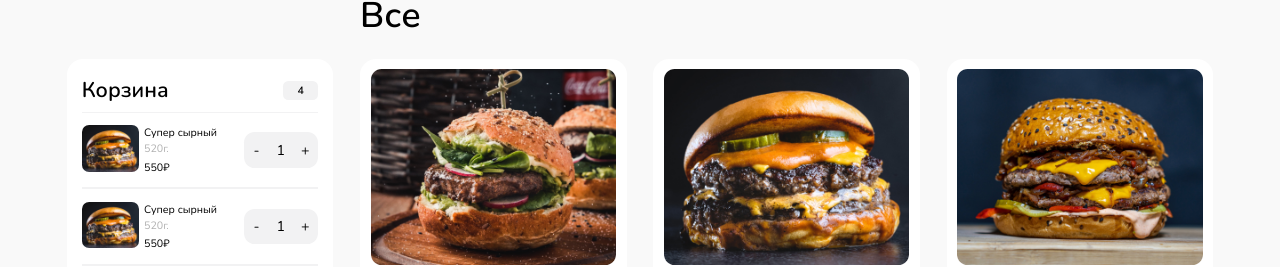
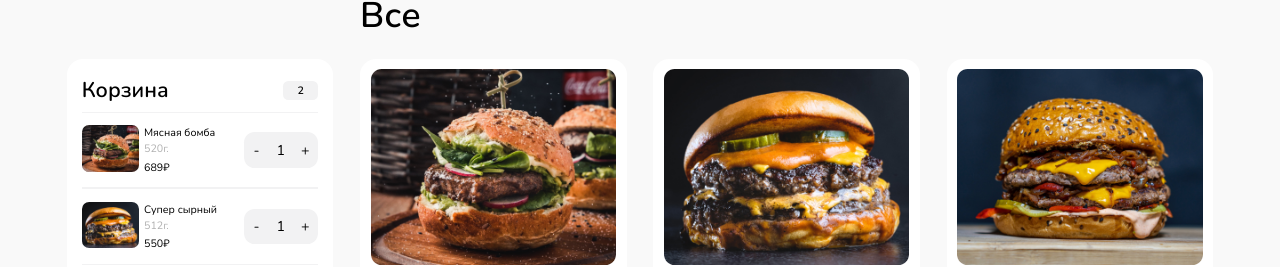
Before and after one commit to anyabravich/youmeal, a React (Vite) app: page / in a window 1280 px wide. Shown: the part 535-802 px from the top of the page. Built offline with nearby package versions, Linux system fonts and the light colour scheme.

Commit message:
Upd. basket

```diff
--- a/src/components/Basket.tsx
+++ b/src/components/Basket.tsx
@@ -3,17 +3,28 @@ import { rem } from "polished";
 import { colors } from "../styles/theme";
 import BasketCard from "./BasketCard";
 import Button from "./Button";
+import { ICards } from "../types";
 
-const Basket = () => {
+const Basket = ({ cards }: ICards) => {
   return (
     <BasketContainer>
       <BasketTitle className="h3">
         <span>Корзина</span>
-        <BasketCount>4</BasketCount>
+        <BasketCount>{cards.length}</BasketCount>
       </BasketTitle>
-      <BasketCard />
-      <BasketCard />
-      <BasketCard />
+      {cards.length > 0 ? (
+        <>
+          {cards.map((card) => (
+            <div key={card.id}>
+              <BasketCard
+                title={card.title}
+                weight={card.weight}
+                image={card.image}
+                price={card.price}
+                id={card.id}
+              />
+            </div>
+          ))}
           <BasketTotal>
             <BasketTotalTitle>Итого</BasketTotalTitle>
             <BasketTotalPrice>1279₽</BasketTotalPrice>
@@ -23,6 +34,10 @@ const Basket = () => {
             <BasketDeliveryImage src="/images/delivery.svg" alt="Доставка" />
             <span>Бесплатная доставка</span>
           </BasketDelivery>
+        </>
+      ) : (
+        <p>Тут пока пусто :(</p>
+      )}
     </BasketContainer>
   );
 };
--- a/src/components/BasketCard.tsx
+++ b/src/components/BasketCard.tsx
@@ -2,20 +2,22 @@ import styled from "styled-components";
 import { rem } from "polished";
 import Quantity from "./Quantity";
 import { colors } from "../styles/theme";
+import { ICard } from "../types";
+import { formatWeight } from "../utils/formatWeight";
 
-const BasketCard = () => {
+const BasketCard = ({ title, weight, price, image }: ICard) => {
   return (
     <BasketCardContainer>
       <BasketCardImageContainer>
         <BasketCardImage
-          src="/images/basket/basket-card-1.jpg"
-          alt="Карточка корзины"
+          src={`/images/cards/${image}.jpg`}
+          alt="Картинка товара"
         />
       </BasketCardImageContainer>
       <BasketCardContent>
-        <BasketCardTitle>Супер сырный</BasketCardTitle>
-        <BasketCardWeight>520г.</BasketCardWeight>
-        <BasketCardPrice className="price">550₽</BasketCardPrice>
+        <BasketCardTitle>{title}</BasketCardTitle>
+        <BasketCardWeight>{formatWeight(weight)}</BasketCardWeight>
+        <BasketCardPrice className="price">{price}₽</BasketCardPrice>
       </BasketCardContent>
       <Quantity />
     </BasketCardContainer>
--- a/src/components/Cards.tsx
+++ b/src/components/Cards.tsx
@@ -3,59 +3,8 @@ import Card from "./Card";
 import { rem } from "polished";
 import { ICard, ICards } from "../types";
 
-const CardsData = [
-  {
-    id: 1,
-    image: "card-1",
-    price: 689,
-    title: "Мясная бомба",
-    weight: 520,
-    category: "Бургеры",
-  },
-  {
-    id: 2,
-    image: "card-2",
-    price: 550,
-    title: "Супер сырный",
-    weight: 512,
-    category: "Бургеры",
-  },
-  {
-    id: 3,
-    image: "card-3",
-    price: 639,
-    title: "Сытный",
-    weight: 580,
-    category: "Бургеры",
-  },
-  {
-    id: 4,
-    image: "card-4",
-    price: 480,
-    title: "Тяжелый удар",
-    weight: 470,
-    category: "Бургеры",
-  },
-  {
-    id: 5,
-    image: "card-5",
-    price: 450,
-    title: "Вечная классика",
-    weight: 450,
-    category: "Бургеры",
-  },
-  {
-    id: 6,
-    image: "card-6",
-    price: 560,
-    title: "Итальянский",
-    weight: 510,
-    category: "Закуски",
-  },
-];
-
-const Cards = ({ selectedLabel }: ICards) => {
-  const filteredCards = CardsData.filter(({ category }) =>
+const Cards = ({ selectedLabel, cards }: ICards) => {
+  const filteredCards = cards.filter(({ category }) =>
     selectedLabel ? category === selectedLabel : true
   );
 
--- a/src/components/Main.tsx
+++ b/src/components/Main.tsx
@@ -4,6 +4,61 @@ import Container from "./Container";
 import Basket from "./Basket";
 import Cards from "./Cards";
 import { useLabel } from "./LabelContext";
+import { ICard } from "../types";
+
+const data = [
+  {
+    id: 1,
+    image: "card-1",
+    price: 689,
+    title: "Мясная бомба",
+    weight: 520,
+    category: "Бургеры",
+  },
+  {
+    id: 2,
+    image: "card-2",
+    price: 550,
+    title: "Супер сырный",
+    weight: 512,
+    category: "Бургеры",
+  },
+  {
+    id: 3,
+    image: "card-3",
+    price: 639,
+    title: "Сытный",
+    weight: 580,
+    category: "Бургеры",
+  },
+  {
+    id: 4,
+    image: "card-4",
+    price: 480,
+    title: "Тяжелый удар",
+    weight: 470,
+    category: "Бургеры",
+  },
+  {
+    id: 5,
+    image: "card-5",
+    price: 450,
+    title: "Вечная классика",
+    weight: 450,
+    category: "Бургеры",
+  },
+  {
+    id: 6,
+    image: "card-6",
+    price: 560,
+    title: "Итальянский",
+    weight: 510,
+    category: "Закуски",
+  },
+];
+
+// const basketData: ICard[] = [];
+const basketData: ICard[] = [...data].slice(0, 2);
 
 const Main = () => {
   const { selectedLabel } = useLabel();
@@ -11,8 +66,8 @@ const Main = () => {
   return (
     <MainContainer>
       <MainInner>
-        <Basket />
-        <Cards selectedLabel={selectedLabel} />
+        <Basket cards={basketData} />
+        <Cards cards={data} selectedLabel={selectedLabel} />
       </MainInner>
     </MainContainer>
   );
--- a/src/types.ts
+++ b/src/types.ts
@@ -4,8 +4,10 @@ export interface ICard {
   price: number;
   title: string;
   weight: number;
+  category?: string;
 }
 
 export interface ICards {
-  selectedLabel: string | null;
+  selectedLabel?: string | null;
+  cards: ICard[] | [];
 }
--- /dev/null
+++ b/src/utils/formatWeight.ts
@@ -0,0 +1,2 @@
+export const formatWeight = (weight: number): string =>
+  weight < 1000 ? `${weight}г.` : `${(weight / 1000).toFixed(2)}кг`;
```
Lines whose indentation alone changed are shown as unchanged.
